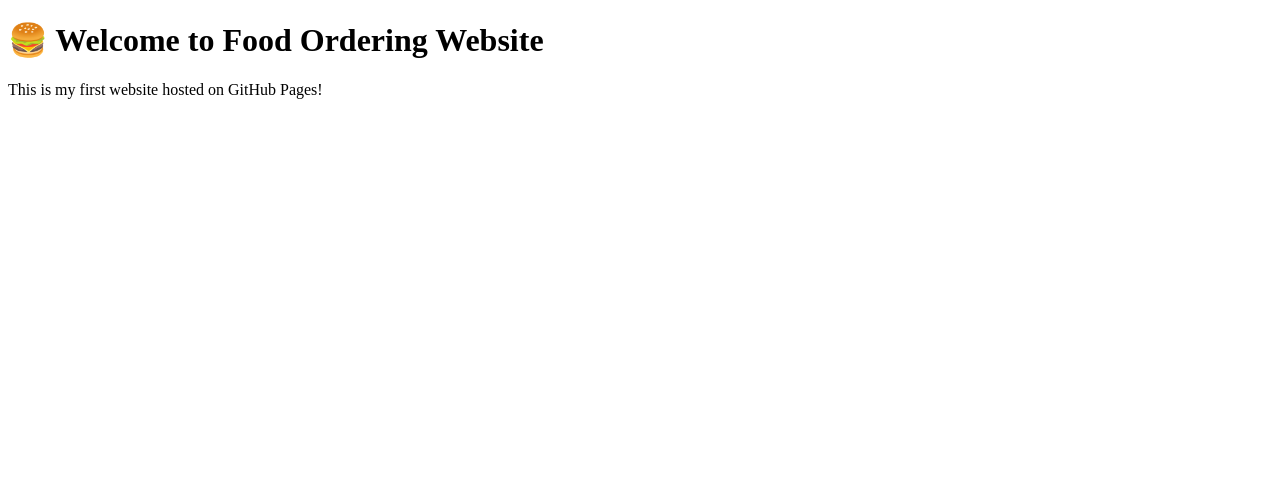
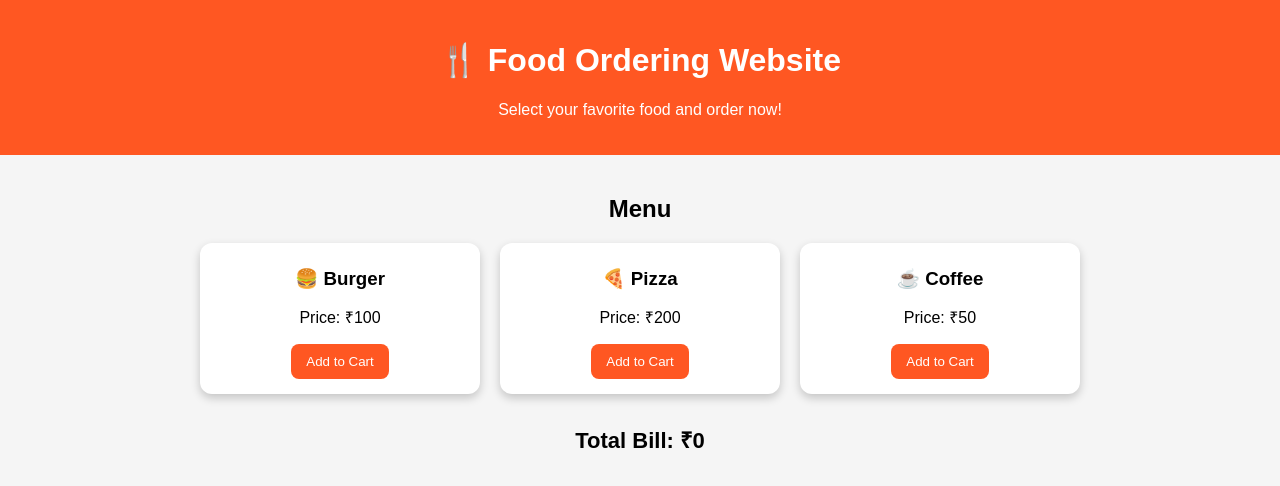
Before and after one commit to hemathannerutt-cmd/food-ordering-system-, a plain HTML site: page index.html in a window 1280 px wide. Drawn offline with Linux system fonts and the light colour scheme.

Commit message:
Enhance HTML structure and styling for food ordering

```diff
--- a/index.html
+++ b/index.html
@@ -1,10 +1,120 @@
 <!DOCTYPE html>
-<html>
+<html lang="en">
 <head>
+  <meta charset="UTF-8">
+  <meta name="viewport" content="width=device-width, initial-scale=1.0">
   <title>Food Ordering Website</title>
+
+  <style>
+    body {
+      font-family: Arial, sans-serif;
+      background: #f5f5f5;
+      margin: 0;
+      padding: 0;
+    }
+
+    header {
+      background: #ff5722;
+      color: white;
+      text-align: center;
+      padding: 20px;
+    }
+
+    .container {
+      width: 90%;
+      margin: auto;
+      padding: 20px;
+    }
+
+    .menu {
+      display: flex;
+      gap: 20px;
+      flex-wrap: wrap;
+      justify-content: center;
+    }
+
+    .card {
+      background: white;
+      width: 250px;
+      padding: 15px;
+      border-radius: 12px;
+      box-shadow: 0 4px 10px rgba(0,0,0,0.2);
+      text-align: center;
+    }
+
+    .card h3 {
+      margin: 10px 0;
+    }
+
+    button {
+      background: #ff5722;
+      border: none;
+      color: white;
+      padding: 10px 15px;
+      border-radius: 8px;
+      cursor: pointer;
+    }
+
+    button:hover {
+      background: #e64a19;
+    }
+
+    .total {
+      margin-top: 30px;
+      text-align: center;
+      font-size: 22px;
+      font-weight: bold;
+    }
+  </style>
 </head>
+
 <body>
-  <h1>🍔 Welcome to Food Ordering Website</h1>
-  <p>This is my first website hosted on GitHub Pages!</p>
+
+  <header>
+    <h1>🍴 Food Ordering Website</h1>
+    <p>Select your favorite food and order now!</p>
+  </header>
+
+  <div class="container">
+
+    <h2 style="text-align:center;">Menu</h2>
+
+    <div class="menu">
+
+      <div class="card">
+        <h3>🍔 Burger</h3>
+        <p>Price: ₹100</p>
+        <button onclick="addToCart(100)">Add to Cart</button>
+      </div>
+
+      <div class="card">
+        <h3>🍕 Pizza</h3>
+        <p>Price: ₹200</p>
+        <button onclick="addToCart(200)">Add to Cart</button>
+      </div>
+
+      <div class="card">
+        <h3>☕ Coffee</h3>
+        <p>Price: ₹50</p>
+        <button onclick="addToCart(50)">Add to Cart</button>
+      </div>
+
+    </div>
+
+    <div class="total">
+      Total Bill: ₹<span id="bill">0</span>
+    </div>
+
+  </div>
+
+  <script>
+    let total = 0;
+
+    function addToCart(price) {
+      total += price;
+      document.getElementById("bill").innerText = total;
+    }
+  </script>
+
 </body>
 </html>
```
